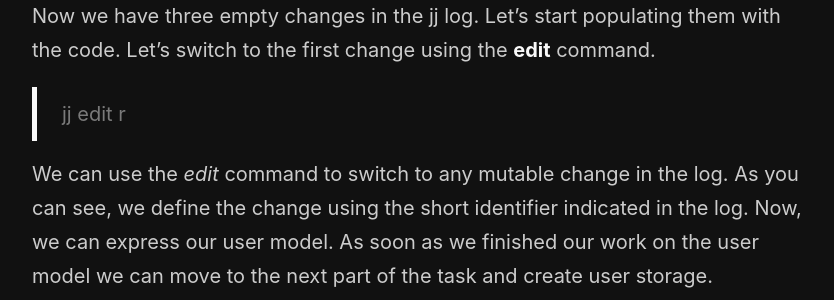
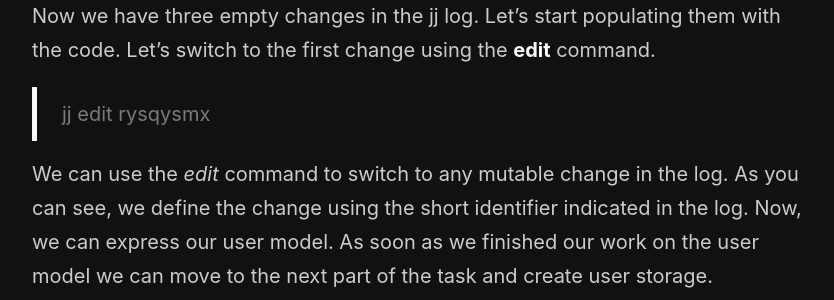
Before and after one commit to mecid/mecid.github.io, a Jekyll site: the page built from _posts/2025-10-22-introducing-jujutsu-vcs-edit-workflow.md, in a window 1280 px wide and 900 px high, scrolled down 1484 px. Shown: the part 158-458 px from the top of the window, without its empty margins (218-1052 px from the left). Built offline with Jekyll 4.4.1, drawn with Linux system fonts in a browser that asks for light colours.

Commit message:
small example fix

```diff
--- a/_posts/2025-10-22-introducing-jujutsu-vcs-edit-workflow.md
+++ b/_posts/2025-10-22-introducing-jujutsu-vcs-edit-workflow.md
@@ -27,7 +27,7 @@ Assume that you are working on a feature requiring new model type, some sort of
 
 Now we have three empty changes in the jj log. Let’s start populating them with the code. Let’s switch to the first change using the **edit** command.
 
-> jj edit r
+> jj edit rysqysmx
 
 We can use the *edit* command to switch to any mutable change in the log. As you can see, we define the change using the short identifier indicated in the log. Now, we can express our user model. As soon as we finished our work on the user model we can move to the next part of the task and create user storage.
 
```
